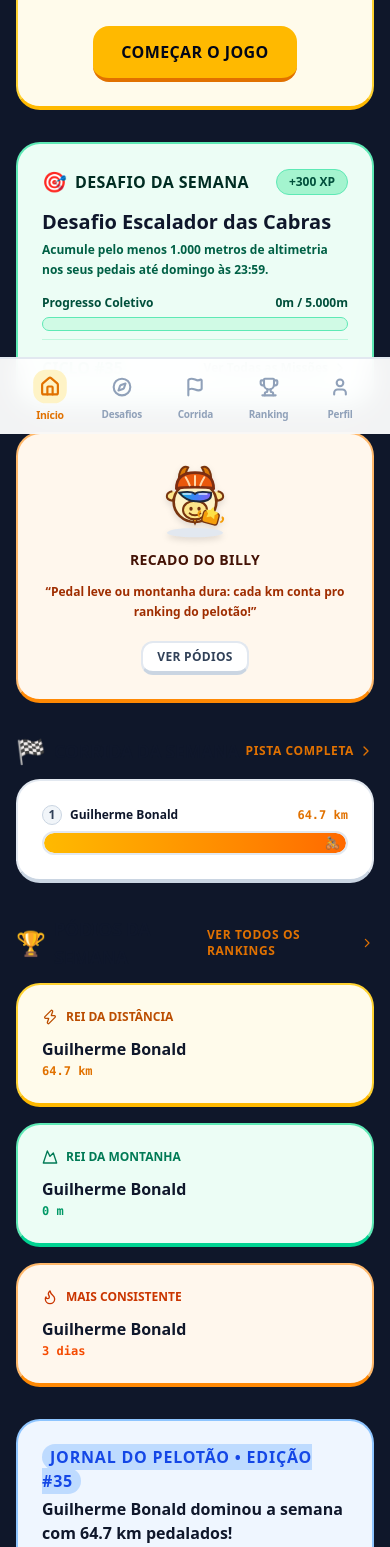
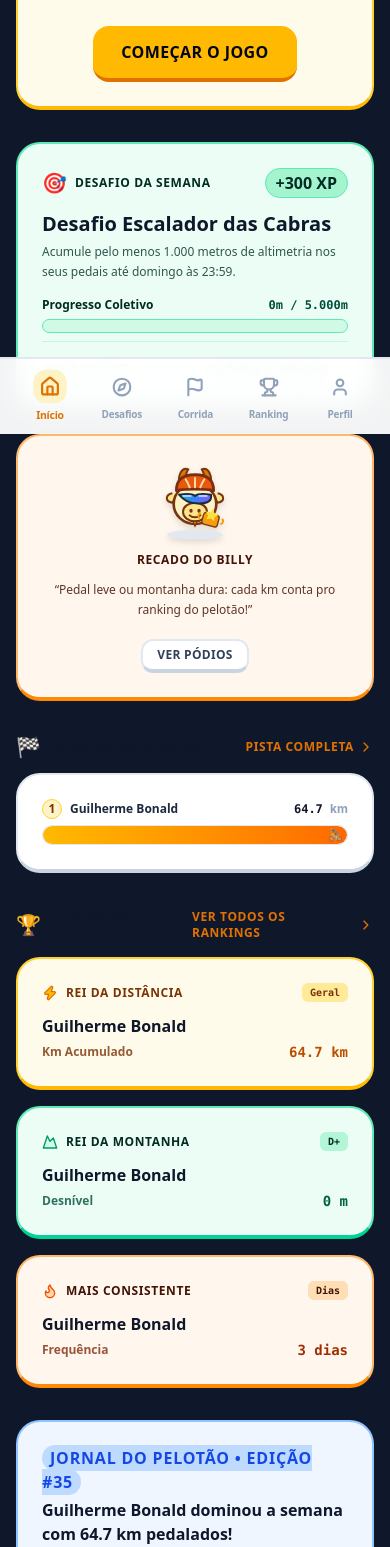
Before and after one commit to guilhermebonald/cabritos-hub, a Next.js app: page / in a window 390 px wide. Shown: the part 410-1957 px from the top of the page. Built offline with nearby package versions, Linux system fonts and the light colour scheme; no server answers.

Commit message:
feat: improve typography hierarchy and mobile safe area viewport support

```diff
--- a/src/app/layout.tsx
+++ b/src/app/layout.tsx
@@ -1,10 +1,17 @@
-import type { Metadata } from "next";
+import type { Metadata, Viewport } from "next";
 import "./globals.css";
 import { DesktopHeader, BottomNav } from "@/components/navigation";
 
 export const metadata: Metadata = {
   title: "Cabritos Hub - O Jogo de Ciclismo do Pelotão",
   description: "Transformando os pedais do clube Cabritos em um jogo de progressão, desafios, rankings e conquistas.",
+};
+
+export const viewport: Viewport = {
+  width: "device-width",
+  initialScale: 1,
+  viewportFit: "cover",
+  themeColor: "#FFFDF9",
 };
 
 export default function RootLayout({
@@ -14,7 +21,7 @@ export default function RootLayout({
 }) {
   return (
     <html lang="pt-BR">
-      <body className="min-h-screen bg-[#FFFDF9] text-slate-800 antialiased selection:bg-amber-300 selection:text-slate-900 pb-20 sm:pb-8">
+      <body className="min-h-screen bg-[#FFFDF9] text-slate-800 antialiased selection:bg-amber-300 selection:text-slate-900 pb-[calc(5.5rem+env(safe-area-inset-bottom))] sm:pb-8">
         <DesktopHeader />
         <main className="max-w-5xl mx-auto px-4 py-6 sm:py-10">{children}</main>
         <BottomNav />
--- a/src/app/page.tsx
+++ b/src/app/page.tsx
@@ -91,9 +91,9 @@ export default async function HomePage() {
 
             {/* Barra de Progresso XP estilo Duolingo */}
             <div className="w-full sm:w-80 bg-white/90 p-4 rounded-2xl border-2 border-amber-200 shadow-sm">
-              <div className="flex justify-between items-center text-xs font-black mb-1.5">
-                <span className="text-slate-600 uppercase tracking-wider">Energia de XP</span>
-                <span className="text-amber-600 font-mono">{profile.levelInfo.progressPercent}%</span>
+              <div className="flex justify-between items-center text-xs font-bold mb-1.5">
+                <span className="text-slate-600 uppercase tracking-wider text-[10px]">Energia de XP</span>
+                <span className="text-amber-600 font-mono font-extrabold tabular-nums">{profile.levelInfo.progressPercent}%</span>
               </div>
               <div className="w-full bg-slate-100 rounded-full h-4 p-0.5 border border-slate-200 overflow-hidden">
                 <div
@@ -101,9 +101,12 @@ export default async function HomePage() {
                   style={{ width: `${profile.levelInfo.progressPercent}%` }}
                 />
               </div>
-              <div className="flex justify-between text-[11px] font-bold text-slate-400 mt-1.5 font-mono">
+              <div className="flex justify-between text-[11px] font-semibold text-slate-500 mt-1.5 font-mono tabular-nums">
                 <span>{profile.totalXp.toLocaleString("pt-BR")} XP</span>
                 <span>{profile.levelInfo.nextLevelXp.toLocaleString("pt-BR")} XP</span>
+              </div>
+              <div className="text-[10px] text-slate-400 font-medium text-center mt-2 pt-1.5 border-t border-slate-100">
+                1 km = 10 XP • 100m D+ = 25 XP
               </div>
             </div>
           </div>
@@ -142,11 +145,11 @@ export default async function HomePage() {
             <div className="flex items-center justify-between mb-3">
               <div className="flex items-center gap-2">
                 <span className="text-xl">🎯</span>
-                <h2 className="text-base font-black text-emerald-950 uppercase tracking-wide">
+                <h2 className="text-xs font-black text-emerald-950 uppercase tracking-wider">
                   Desafio da Semana
                 </h2>
               </div>
-              <span className="text-xs font-black bg-emerald-200 text-emerald-900 px-3 py-1 rounded-full border border-emerald-300">
+              <span className="text-2xs font-extrabold bg-emerald-200 text-emerald-950 px-2.5 py-0.5 rounded-full border border-emerald-300 tabular-nums">
                 +300 XP
               </span>
             </div>
@@ -154,14 +157,16 @@ export default async function HomePage() {
             <h3 className="text-xl font-black text-slate-900 mb-1">
               Desafio Escalador das Cabras
             </h3>
-            <p className="text-xs font-semibold text-emerald-800 mb-4 leading-relaxed">
+            <p className="text-xs font-medium text-emerald-950/80 mb-4 leading-relaxed">
               Acumule pelo menos 1.000 metros de altimetria nos seus pedais até domingo às 23:59.
             </p>
 
             <div className="space-y-1.5 mb-2">
-              <div className="flex justify-between text-xs font-black text-emerald-900">
+              <div className="flex justify-between text-xs font-bold text-emerald-950">
                 <span>Progresso Coletivo</span>
-                <span>{Math.round(rankings.mountainPodium.reduce((acc, p) => acc + p.totalElevationMeters, 0))}m / 5.000m</span>
+                <span className="font-mono tabular-nums font-extrabold text-emerald-900">
+                  {Math.round(rankings.mountainPodium.reduce((acc, p) => acc + p.totalElevationMeters, 0))}m / 5.000m
+                </span>
               </div>
               <div className="w-full bg-emerald-100 rounded-full h-3.5 p-0.5 border border-emerald-300 overflow-hidden">
                 <div
@@ -181,12 +186,12 @@ export default async function HomePage() {
           </div>
 
           <div className="pt-4 border-t border-emerald-200/60 flex items-center justify-between">
-            <span className="text-2xs font-extrabold text-emerald-700 uppercase">
+            <span className="text-2xs font-bold text-emerald-900/70 uppercase tracking-wider">
               Ciclo #{activeCompetitionWeek.weekNumber}
             </span>
             <Link
               href="/desafios"
-              className="inline-flex items-center gap-1 text-xs font-black text-emerald-900 hover:text-emerald-700"
+              className="inline-flex items-center gap-1 text-xs font-black text-emerald-950 hover:text-emerald-800"
             >
               Ver Todas as Missões <ChevronRight className="w-4 h-4" />
             </Link>
@@ -196,10 +201,10 @@ export default async function HomePage() {
         {/* Card Mascote Billy / Dica do Dia */}
         <GameCard color="orange" className="flex flex-col items-center justify-center text-center p-6 space-y-3">
           <BillyMascot mood="trophy" size="md" />
-          <h3 className="text-sm font-black text-orange-950 uppercase tracking-wide">
+          <h3 className="text-xs font-black text-orange-950 uppercase tracking-wider">
             Recado do Billy
           </h3>
-          <p className="text-xs font-bold text-orange-800 leading-relaxed">
+          <p className="text-xs font-medium text-orange-950/85 leading-relaxed">
             &ldquo;Pedal leve ou montanha dura: cada km conta pro ranking do pelotão!&rdquo;
           </p>
           <Link href="/ranking">
@@ -214,14 +219,14 @@ export default async function HomePage() {
       <section className="space-y-3">
         <div className="flex items-center justify-between">
           <div className="flex items-center gap-2">
-            <span className="text-2xl">🏁</span>
-            <h2 className="text-lg font-black text-slate-900 uppercase tracking-tight">
+            <span className="text-xl">🏁</span>
+            <h2 className="text-sm font-black text-slate-900 uppercase tracking-wide">
               Corrida da Semana
             </h2>
           </div>
           <Link
             href="/corrida"
-            className="text-xs font-black text-amber-600 hover:text-amber-700 flex items-center gap-1 uppercase tracking-wider"
+            className="text-xs font-bold text-amber-600 hover:text-amber-700 flex items-center gap-1 uppercase tracking-wider"
           >
             Pista Completa <ChevronRight className="w-4 h-4" />
           </Link>
@@ -233,20 +238,28 @@ export default async function HomePage() {
               const progress = maxDistance > 0 ? (cyclist.distanceKm / maxDistance) * 100 : 0;
               return (
                 <div key={cyclist.athleteId} className="space-y-1.5">
-                  <div className="flex justify-between items-center text-xs font-black">
+                  <div className="flex justify-between items-center text-xs">
                     <div className="flex items-center gap-2">
-                      <span className="w-5 h-5 rounded-full bg-slate-100 border border-slate-300 flex items-center justify-center text-2xs text-slate-700">
+                      <span className={`w-5 h-5 rounded-full flex items-center justify-center text-2xs font-bold ${
+                        idx === 0
+                          ? "bg-amber-100 text-amber-900 border border-amber-300 font-extrabold"
+                          : "bg-slate-100 text-slate-600 border border-slate-200"
+                      }`}>
                         {idx + 1}
                       </span>
-                      <span className="text-slate-900">{cyclist.athleteName}</span>
+                      <span className="font-bold text-slate-800">{cyclist.athleteName}</span>
                     </div>
-                    <span className="font-mono text-amber-600 font-extrabold">
-                      {cyclist.distanceKm} km
+                    <span className="font-mono tabular-nums text-slate-900 font-bold">
+                      {cyclist.distanceKm} <span className="text-slate-400 font-sans text-2xs">km</span>
                     </span>
                   </div>
-                  <div className="relative w-full bg-slate-100 h-6 rounded-full overflow-hidden border-2 border-slate-200">
+                  <div className="relative w-full bg-slate-100 h-5 rounded-full overflow-hidden border border-slate-200">
                     <div
-                      className="h-full bg-gradient-to-r from-amber-400 to-orange-500 rounded-full transition-all duration-700 flex items-center justify-end pr-1.5"
+                      className={`h-full rounded-full transition-all duration-700 flex items-center justify-end pr-1 ${
+                        idx === 0
+                          ? "bg-gradient-to-r from-amber-400 to-orange-500 shadow-sm"
+                          : "bg-gradient-to-r from-slate-400 to-slate-500"
+                      }`}
                       style={{ width: `${Math.max(8, progress)}%` }}
                     >
                       <span className="text-xs select-none">🚴</span>
@@ -257,7 +270,7 @@ export default async function HomePage() {
             })
           ) : (
             <div className="text-center py-6 space-y-2">
-              <p className="text-xs font-bold text-slate-400">
+              <p className="text-xs font-medium text-slate-400">
                 Nenhum ciclista na estrada esta semana.
               </p>
               <GameButton href="/api/auth/strava" variant="primary" size="sm">
@@ -272,14 +285,14 @@ export default async function HomePage() {
       <section className="space-y-3">
         <div className="flex items-center justify-between">
           <div className="flex items-center gap-2">
-            <span className="text-2xl">🏆</span>
-            <h2 className="text-lg font-black text-slate-900 uppercase tracking-tight">
+            <span className="text-xl">🏆</span>
+            <h2 className="text-sm font-black text-slate-900 uppercase tracking-wide">
               Pódios da Semana
             </h2>
           </div>
           <Link
             href="/ranking"
-            className="text-xs font-black text-amber-600 hover:text-amber-700 flex items-center gap-1 uppercase tracking-wider"
+            className="text-xs font-bold text-amber-600 hover:text-amber-700 flex items-center gap-1 uppercase tracking-wider"
           >
             Ver Todos os Rankings <ChevronRight className="w-4 h-4" />
           </Link>
@@ -287,59 +300,83 @@ export default async function HomePage() {
 
         <div className="grid grid-cols-1 sm:grid-cols-3 gap-4">
           <GameCard color="amber" className="p-5">
-            <div className="flex items-center gap-2 mb-3 text-amber-700 font-black text-xs uppercase">
-              <Zap className="w-4 h-4" />
+            <div className="flex items-center justify-between mb-3">
+              <div className="flex items-center gap-2 text-amber-900 font-bold text-xs uppercase tracking-wider">
+                <Zap className="w-4 h-4 text-amber-600 fill-amber-400" />
                 Rei da Distância
+              </div>
+              <span className="text-[10px] font-mono font-bold bg-amber-200/80 text-amber-900 px-2 py-0.5 rounded-md">
+                Geral
+              </span>
             </div>
             {rankings.distancePodium[0] ? (
               <div>
-                <div className="text-base font-black text-slate-900">
+                <div className="text-base font-bold text-slate-900">
                   {rankings.distancePodium[0].athleteName}
                 </div>
-                <div className="text-xs font-black text-amber-600 mt-0.5 font-mono">
+                <div className="text-xs font-semibold text-amber-900/80 mt-1 flex items-center justify-between">
+                  <span>Km Acumulado</span>
+                  <span className="font-mono tabular-nums font-extrabold text-amber-700 text-sm">
                     {rankings.distancePodium[0].totalDistanceKm} km
+                  </span>
                 </div>
               </div>
             ) : (
-              <div className="text-xs text-slate-400 font-bold">Aguardando pedais...</div>
+              <div className="text-xs text-slate-400 font-medium">Aguardando pedais...</div>
             )}
           </GameCard>
 
           <GameCard color="emerald" className="p-5">
-            <div className="flex items-center gap-2 mb-3 text-emerald-700 font-black text-xs uppercase">
-              <Mountain className="w-4 h-4" />
+            <div className="flex items-center justify-between mb-3">
+              <div className="flex items-center gap-2 text-emerald-950 font-bold text-xs uppercase tracking-wider">
+                <Mountain className="w-4 h-4 text-emerald-600 fill-emerald-100" />
                 Rei da Montanha
+              </div>
+              <span className="text-[10px] font-mono font-bold bg-emerald-200/80 text-emerald-950 px-2 py-0.5 rounded-md">
+                D+
+              </span>
             </div>
             {rankings.mountainPodium[0] ? (
               <div>
-                <div className="text-base font-black text-slate-900">
+                <div className="text-base font-bold text-slate-900">
                   {rankings.mountainPodium[0].athleteName}
                 </div>
-                <div className="text-xs font-black text-emerald-600 mt-0.5 font-mono">
+                <div className="text-xs font-semibold text-emerald-900/80 mt-1 flex items-center justify-between">
+                  <span>Desnível</span>
+                  <span className="font-mono tabular-nums font-extrabold text-emerald-800 text-sm">
                     {rankings.mountainPodium[0].totalElevationMeters} m
+                  </span>
                 </div>
               </div>
             ) : (
-              <div className="text-xs text-slate-400 font-bold">Aguardando pedais...</div>
+              <div className="text-xs text-slate-400 font-medium">Aguardando pedais...</div>
             )}
           </GameCard>
 
           <GameCard color="orange" className="p-5">
-            <div className="flex items-center gap-2 mb-3 text-orange-700 font-black text-xs uppercase">
-              <Flame className="w-4 h-4" />
+            <div className="flex items-center justify-between mb-3">
+              <div className="flex items-center gap-2 text-orange-950 font-bold text-xs uppercase tracking-wider">
+                <Flame className="w-4 h-4 text-orange-600 fill-orange-200" />
                 Mais Consistente
+              </div>
+              <span className="text-[10px] font-mono font-bold bg-orange-200/80 text-orange-950 px-2 py-0.5 rounded-md">
+                Dias
+              </span>
             </div>
             {rankings.consistencyPodium[0] ? (
               <div>
-                <div className="text-base font-black text-slate-900">
+                <div className="text-base font-bold text-slate-900">
                   {rankings.consistencyPodium[0].athleteName}
                 </div>
-                <div className="text-xs font-black text-orange-600 mt-0.5 font-mono">
+                <div className="text-xs font-semibold text-orange-900/80 mt-1 flex items-center justify-between">
+                  <span>Frequência</span>
+                  <span className="font-mono tabular-nums font-extrabold text-orange-800 text-sm">
                     {rankings.consistencyPodium[0].distinctDays} dias
+                  </span>
                 </div>
               </div>
             ) : (
-              <div className="text-xs text-slate-400 font-bold">Aguardando pedais...</div>
+              <div className="text-xs text-slate-400 font-medium">Aguardando pedais...</div>
             )}
           </GameCard>
         </div>
--- a/src/components/navigation.tsx
+++ b/src/components/navigation.tsx
@@ -16,7 +16,7 @@ export function BottomNav() {
   ];
 
   return (
-    <nav className="fixed bottom-0 left-0 right-0 z-50 bg-white/95 backdrop-blur-md border-t-2 border-slate-200 py-2 px-4 sm:hidden">
+    <nav className="fixed bottom-0 left-0 right-0 z-50 bg-white/95 backdrop-blur-md border-t-2 border-slate-200 pt-2 pb-[max(0.5rem,env(safe-area-inset-bottom))] px-4 sm:hidden">
       <div className="flex items-center justify-around max-w-md mx-auto">
         {tabs.map((tab) => {
           const Icon = tab.icon;
```
Lines whose indentation alone changed are shown as unchanged.
